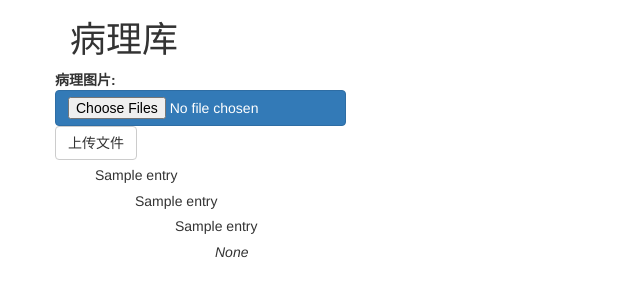
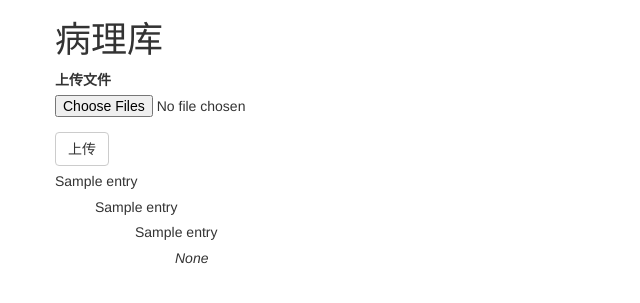
Before and after one commit to Tokaya/deepzoom, a Flask app: template templates/upload.html in a window 1280 px wide. Shown: the top 303 px of the page, without its empty margins (0-640 px from the left). Run offline with Flask 2, Linux system fonts and the light colour scheme; the template is opened without the code that fills it: most values are stand-ins (such as "Sample title", 1, 10 or a date in 2020); some libraries are stand-ins or nearby versions.

Commit message:
updat template

```diff
--- a/deepzoom_multiserver.py
+++ b/main.py
@@ -28,6 +28,7 @@ import os
 from optparse import OptionParser
 from threading import Lock
 import pymongo
+from  werkzeug.security import check_password_hash
 
 SLIDE_DIR = "D:\openslide\kin\images"
 SLIDE_CACHE_SIZE = 10
@@ -45,6 +46,8 @@ URI = 'mongodb://127.0.0.1:27017'
 client = pymongo.MongoClient(URI)
 DB = client['deepzoom']
 images = DB.images
+users = DB.users
+
 
 
 class PILBytesIO(BytesIO):
@@ -104,6 +107,18 @@ class _SlideFile(object):
     def __init__(self, relpath):
         self.name = os.path.basename(relpath)
         self.url_path = relpath
+
+
+class User():
+    def __init__(self, username):
+        self.username = username
+
+    def is_authenticated(self):
+        return True
+
+    def is_active(self):
+        return True
+
 
 
 @app.before_first_request
--- a/templates/slide-fullpage.html
+++ b/templates/slide-fullpage.html
@@ -15,7 +15,7 @@ div#view {
     left: 0;
     width: 100%;
     height: 100%;
-    background-color: black;
+    background-color: white;
     color: white;
 }
 </style>
--- a/templates/upload.html
+++ b/templates/upload.html
@@ -16,20 +16,20 @@
 </head>
 <body>
 <div class="container">
-
     <div class="row">
-        <div class="col-lg-12">
+        <div class="">
             <h1>病理库</h1>
         </div>
+        <div class="col-lg">
             <form id="upload-form" action="{{ url_for('upload') }}" method="POST" enctype="multipart/form-data">
-
-            <strong>病理图片:</strong><br>
-            <input class="btn btn-primary" id="file-picker" type="file" name="file" multiple>
+                <div class="form-group">
+                    <label for="file-picker">上传文件</label>
+                    <input id="file-picker" type="file" name="file" multiple>
+                </div>
                 <div id="msg"></div>
-            <input class="btn btn-default" type="submit" value="上传文件" id="upload-button">
+                <button class="btn btn-default" type="submit" id="upload-button">上传</button>
             </form>
-
-        <ul>
+            <ul class="list-unstyled">
                 {% for entry in root_dir.children recursive %}
                 <li>
                     {% if entry.url_path %}
@@ -50,6 +50,7 @@
                 <li class="none">None</li>
                 {% endfor %}
             </ul>
+        </div>
     </div>
 </div>
 </body>
```
Lines whose indentation alone changed are shown as unchanged.
